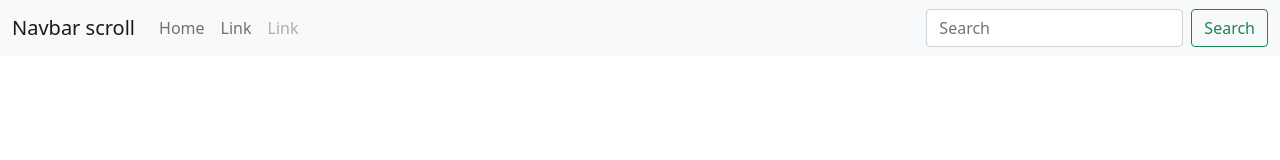
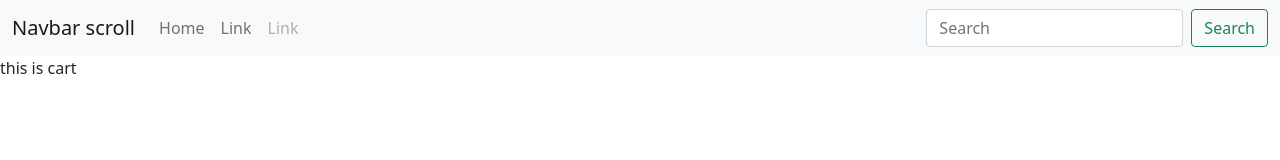
Before and after one commit to sudhanshuprasad/bit_flippers_14, a React (Create React App) app: page /cart in a window 1280 px wide. Shown: the top 160 px of the page. Built offline with nearby package versions, Linux system fonts and the light colour scheme.

Commit message:
style folder added for css

```diff
--- a/src/App.js
+++ b/src/App.js
@@ -1,6 +1,8 @@
 import { BrowserRouter, Route, Routes } from 'react-router-dom';
+import Cart from './components/Cart';
+import Home from './components/Home';
+import MyOrder from './components/MyOrder';
 import TopNavBar from './components/TopNavBar';
-import logo from './logo.svg';
 
 function App() {
   return (
@@ -8,7 +10,9 @@ function App() {
       <TopNavBar />
       <BrowserRouter>
         <Routes>
-          {/* <Route exact path='home' element={} /> */}
+          <Route path='home' element={<Home/>} />
+          <Route path='cart' element={<Cart/>} />
+          <Route path='myorder' element={<MyOrder/>} />
         </Routes>
       </BrowserRouter>
     </div>
--- /dev/null
+++ b/src/components/Cart.js
@@ -0,0 +1,11 @@
+import React from 'react'
+
+const Cart = () => {
+  return (
+    <div>
+      this is cart
+    </div>
+  )
+}
+
+export default Cart
--- /dev/null
+++ b/src/components/Home.js
@@ -0,0 +1,14 @@
+import React from 'react'
+import { Card } from 'react-bootstrap'
+
+function Home() {
+  return (
+    <div>
+        <Card>
+
+        </Card>
+    </div>
+  )
+}
+
+export default Home
--- /dev/null
+++ b/src/components/MyOrder.js
@@ -0,0 +1,9 @@
+import React from 'react'
+
+function MyOrder() {
+  return (
+    <div>MyOrder</div>
+  )
+}
+
+export default MyOrder
```
